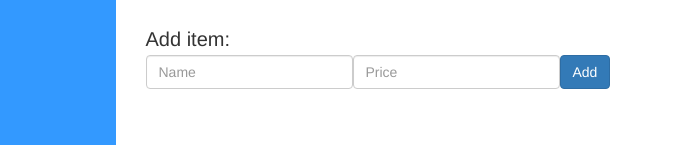
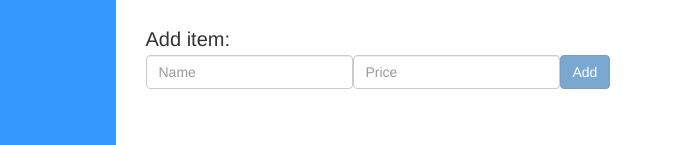
Before and after one commit to Svetuli-s-Organization/Finance-Manager, an Angular app: page /#/add in a window 1280 px wide. Shown: the part 159-304 px from the top of the page, without its empty margins (0-673 px from the left). Built offline with nearby package versions, Linux system fonts and the light colour scheme.

Commit message:
The "add" button is now disabled when the form is invalid.

```diff
--- a/src/app/main/add/add.component.html
+++ b/src/app/main/add/add.component.html
@@ -37,7 +37,7 @@
           <div class="form-group">
             <input type="text" class="form-control" id="price" placeholder="Price" formControlName="price">
           </div>
-          <button type="submit" class="btn btn-primary" (click)="addItem()">Add</button>
+          <button class="btn btn-primary" (click)="addItem()" [disabled]="addForm.invalid">Add</button>
         </div>
       </div>
     </div>
```
